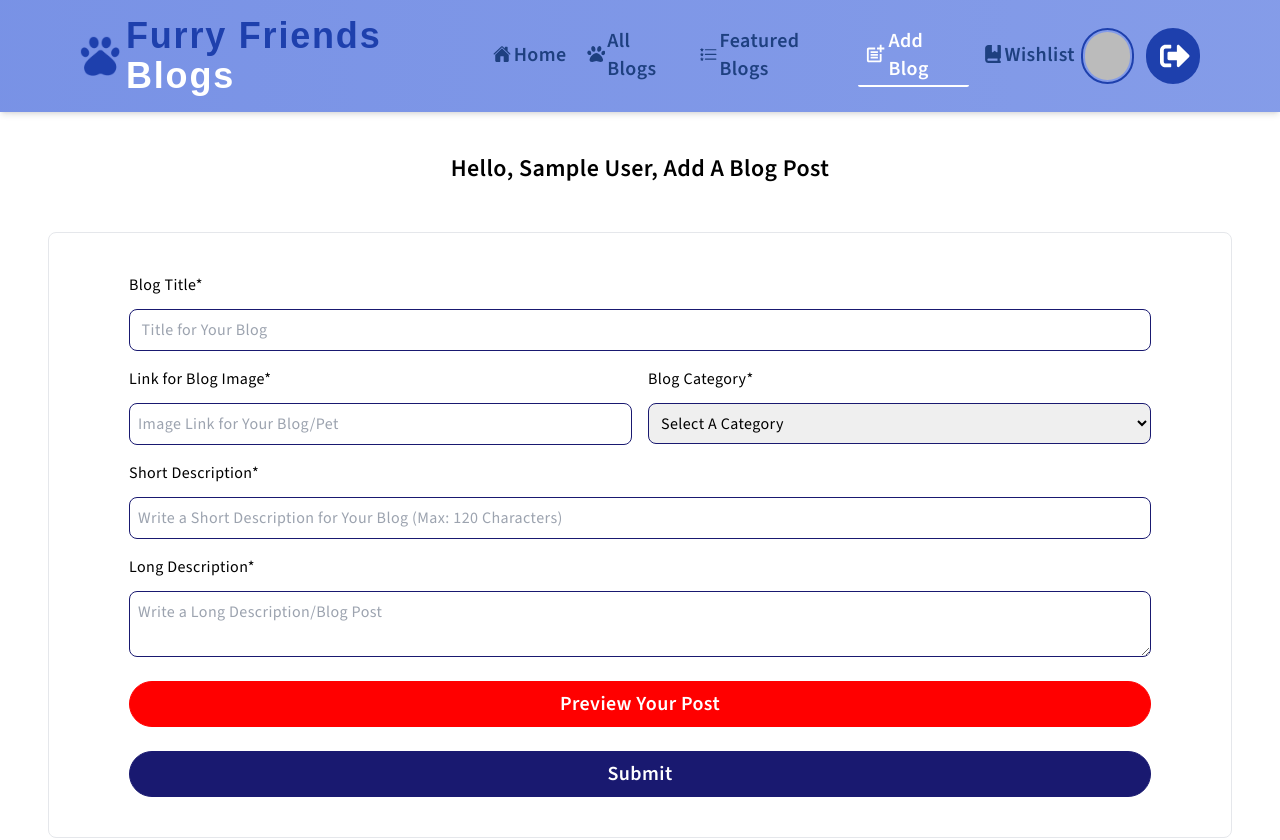
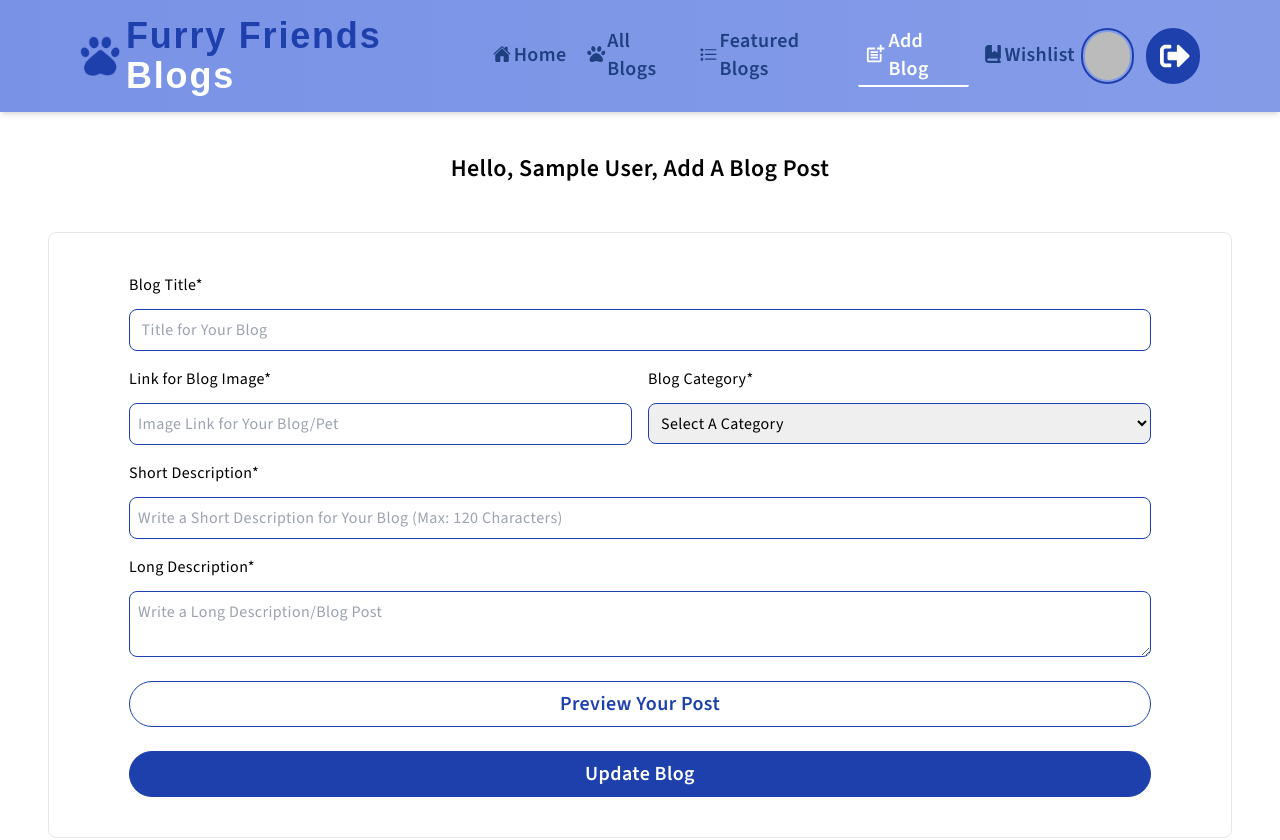
Before and after one commit to nazmul-nhb/furry-friends-blogs-client, a React (Vite) app: page /add-blog in a window 1280 px wide. Shown: the top 840 px of the page. Built offline with nearby package versions, Linux system fonts and the light colour scheme; no server answers; sample sign-in values are in the browser's storage; a web font is replaced by a local one.

Commit message:
updated several form designs and added focus on reply box

```diff
--- a/src/components/Preview/Preview.jsx
+++ b/src/components/Preview/Preview.jsx
@@ -4,7 +4,7 @@ const Preview = ({ previewBlog }) => {
     const { blog_title, category, image, short_description, long_description } = previewBlog;
 
     return (
-        <section className="mx-2 md:mx-8 my-2 md:my-8 p-2 md:px-4">
+        <section className="m-6 p-2 pb-10 md:px-4 bg-gradient-to-b from-[#93a9f0fa] to-[#839bebfa] rounded-lg">
             <h3 className="font-kreonSerif text-2xl md:text-4xl font-black leading-snug mb-2">{blog_title}</h3>
             {/* Blogger Info */}
             <h3 className="text-furry text-xl font-semibold"><span className="text-black">Category: </span>{category}</h3>
--- a/src/components/TableFeatured/TableFeatured.css
+++ b/src/components/TableFeatured/TableFeatured.css
@@ -35,7 +35,7 @@
     display: table-cell;
     text-align: left;
     vertical-align: center;
-    border-left: 1px solid #1e40ad
+    border-left: 1px solid #718bde
 }
 
 .featured-table th:first-child,
--- a/src/pages/AddBlog/AddBlog.jsx
+++ b/src/pages/AddBlog/AddBlog.jsx
@@ -62,7 +62,7 @@ const AddBlog = () => {
                 <title>Add Blog - Furry Friends Blogs</title>
             </Helmet>
             <h2 className="text-lg md:text-2xl font-semibold text-center mb-8 md:mb-12">Hello, {user.displayName}, Add A Blog Post</h2>
-
+            {/* Form */}
             <form onSubmit={handleSubmit(handleAddBlog)} className="flex flex-col gap-6 mx-auto px-4 lg:px-20 py-6 lg:py-10 shadow-[#363538] border rounded-lg">
                 <div className="grid grid-cols-1 lg:grid-cols-2 gap-4">
                     {/* Blog Title */}
@@ -73,7 +73,7 @@ const AddBlog = () => {
                                 required:
                                     { value: true, message: "You must provide a valid Title for Your Blog." }
                             })}
-                            className="p-2 rounded-lg border border-[midnightblue] transition duration-500 focus:outline-0" type="text" name="blog_title" id="blog_title" placeholder=" Title for Your Blog" />
+                            className="focus:bg-[#dce1f5] p-2 rounded-lg border border-furry transition duration-500 focus:outline-0" type="text" name="blog_title" id="blog_title" placeholder=" Title for Your Blog" />
                         {
                             errors.blog_title && <p className="text-red-700">{errors.blog_title.message}</p>
                         }
@@ -86,7 +86,7 @@ const AddBlog = () => {
                                 required:
                                     { value: true, message: "You must provide a valid link." }
                             })}
-                            className="p-2 rounded-lg border border-[midnightblue] transition duration-500 focus:outline-0" type="text" name="image" id="image" placeholder="Image Link for Your Blog/Pet" />
+                            className="focus:bg-[#dce1f5] p-2 rounded-lg border border-furry transition duration-500 focus:outline-0" type="text" name="image" id="image" placeholder="Image Link for Your Blog/Pet" />
                         {
                             errors.image && <p className="text-red-700">{errors.image.message}</p>
                         }
@@ -99,7 +99,7 @@ const AddBlog = () => {
                                 required:
                                     { value: true, message: "You must select a Category." }
                             })}
-                            className="p-2 rounded-lg border border-[midnightblue] transition duration-500 focus:outline-0" name="category" id="category" placeholder="Select A Category">
+                            className="focus:bg-[#dce1f5] p-2 rounded-lg border border-furry transition duration-500 focus:outline-0" name="category" id="category" placeholder="Select A Category">
                             <option value={""}>Select A Category</option>
                             <option value="Cats">Cats</option>
                             <option value="Dogs">Dogs</option>
@@ -119,7 +119,7 @@ const AddBlog = () => {
                                 required: { value: true, message: "You must write something." },
                                 maxLength: { value: 120, message: "Short Description should not exceed 120 characters!" }
                             })}
-                            className="p-2 rounded-lg border border-[midnightblue] transition duration-500 focus:outline-0" type="text" name="short_description" id="short_description" placeholder="Write a Short Description for Your Blog (Max: 120 Characters)" />
+                            className="focus:bg-[#dce1f5] p-2 rounded-lg border border-furry transition duration-500 focus:outline-0" type="text" name="short_description" id="short_description" placeholder="Write a Short Description for Your Blog (Max: 120 Characters)" />
                         {
                             errors.short_description && <p className="text-red-700">{errors.short_description.message}</p>
                         }
@@ -132,20 +132,20 @@ const AddBlog = () => {
                                 required:
                                     { value: true, message: "You must write something." }
                             })}
-                            className="p-2 rounded-lg border border-[midnightblue] transition duration-500 focus:outline-0" type="text" name="long_description" id="long_description" placeholder="Write a Long Description/Blog Post" />
+                            className="focus:bg-[#dce1f5] p-2 rounded-lg border border-furry transition duration-500 focus:outline-0" type="text" name="long_description" id="long_description" placeholder="Write a Long Description/Blog Post" />
                         {
                             errors.long_description && <p className="text-red-700">{errors.long_description.message}</p>
                         }
                     </div>
                 </div>
-                <Button onClick={handleSubmit(handlePreview)} buttonType={'button'} className={'border w-full text-xl font-semibold p-2 rounded-3xl'} color={'red'} hoverColor={'white'} hoverBgColor={'transparent'} buttonText={'Preview Your Post'}></Button>
-                <Button buttonType={'submit'} className={'border w-full text-xl font-semibold p-2 rounded-3xl'} buttonText={'Submit'} color={'midnightblue'} hoverColor={'white'} hoverBgColor={'transparent'}></Button>
+                <Button onClick={handleSubmit(handlePreview)} buttonType={'button'} className={'border !border-furry w-full text-xl font-semibold p-2 rounded-3xl'} color={'white'} hoverColor={'#1e40ad'} hoverBgColor={'#1e40ad'} buttonText={'Preview Your Post'}></Button>
+                <Button buttonType={'submit'} className={'border w-full text-xl font-semibold p-2 rounded-3xl'} buttonText={'Update Blog'} color={'#1e40ad'} hoverColor={'white'} hoverBgColor={'transparent'}></Button>
             </form>
             {
                 showModal && (
-                    <dialog open className="w-full xl:w-auto h-full bg-gradient-to-b from-[#7076a0ed] to-[#8078a4fb] fixed top-1/2 left-1/2 transform -translate-x-1/2 -translate-y-1/2 rounded-lg z-20 overflow-y-auto">
+                    <dialog open className="w-[96%] xl:w-auto h-dvh mt-24 bg-opacity-95 bg-[#d9dff3c3] fixed top-1/2 left-1/2 transform -translate-x-1/2 -translate-y-1/2 rounded-lg z-20 overflow-y-auto">
                         <Preview previewBlog={previewBlog}></Preview>
-                        <button onClick={closeModal} className='absolute top-1 right-1 text-5xl text-red-900 hover:text-red-700 hover:opacity-80 transition-all duration-500' title='Close'><IoIosCloseCircle /></button>
+                        <button onClick={closeModal} className='absolute top-1 right-1 text-5xl text-red-700 hover:text-furry hover:opacity-80 transition-all duration-500' title='Close'><IoIosCloseCircle /></button>
                     </dialog>
                 )
             }
--- a/src/pages/AllBlogs/AllBlogs.jsx
+++ b/src/pages/AllBlogs/AllBlogs.jsx
@@ -92,16 +92,16 @@ const AllBlogs = () => {
             <Helmet>
                 <title>All Blogs - Furry Friends Blogs</title>
             </Helmet>
-            <h3 className="text-center font-bold text-3xl mb-8">All Blogs</h3>
+            <h3 className="text-center text-furry font-bold text-3xl mb-8">All Blogs</h3>
             <p className="mx-auto w-4/5 md:w-3/5 text-center font-semibold">Explore All the Blogs about Your Favorite Pets</p>
             {/* Filter & Search */}
             <div className="my-8 flex flex-col md:flex-row justify-start md:justify-center items-center gap-3 md:gap-6">
                 {/* Filter */}
-                <form className="text-blue-900">
+                <form className="text-furry">
                     <select
                         onChange={handleFilter}
                         value={category}
-                        className="p-2 rounded-lg outline outline-none border border-blue-900"
+                        className="focus:bg-[#dce1f5] p-2 rounded-lg outline outline-none border border-furry"
                         name="category" id="category">
                         <option value="">Filter by Category</option>
                         <option value="Cats">Cats</option>
@@ -112,14 +112,14 @@ const AllBlogs = () => {
                     </select>
                 </form>
                 {/* Search */}
-                <form onSubmit={handleSearchBlog} className="flex gap-2 items-center text-blue-900">
+                <form onSubmit={handleSearchBlog} className="flex gap-2 items-center text-furry">
                     <div className="flex gap-2 items-center relative">
-                        <input ref={inputRef} defaultValue={searchText} className="text-left p-2 rounded-lg outline outline-none border border-blue-900" placeholder="Search by Blog Title" type="text" name="search" id="search" />
+                        <input ref={inputRef} defaultValue={searchText} className="text-left p-2 rounded-lg outline outline-none border focus:bg-[#dce1f5] text-furry border-furry" placeholder="Search by Blog Title" type="text" name="search" id="search" />
                         {
                             searchText !== '' && <button title="Clear Search Field" onClick={clearSearchText} className="absolute right-2 text-3xl hover:text-red-900"><FaDeleteLeft /></button>
                         }
                     </div>
-                    <button className="border py-2 px-4 rounded-2xl border-blue-900" type="submit">Search</button>
+                    <button className="border py-2 px-4 rounded-lg font-bold tracking-wider border-furry bg-furry text-white hover:bg-transparent hover:text-furry transition-all duration-700" type="submit">Search</button>
                 </form>
             </div>
 
@@ -146,7 +146,7 @@ const AllBlogs = () => {
                     }
                     <button className={"px-3 border disabled:text-gray-500 disabled:border-gray-500 disabled:hover:text-gray-500 disabled:hover:bg-transparent text-blue-950 border-blue-950 hover:bg-blue-950 hover:text-white"} disabled={currentPage === pages.length || totalPages === 0} onClick={handleNextPage}>Next</button>
                 </div>
-                <select className="border px-2 py-1 focus:text-orange-700 outline-orange-700 border-blue-900 text-blue-900" value={itemsPerPage} onChange={handleItemsPerPage} name="" id="">
+                <select className="border px-2 py-1 focus:text-orange-700 outline-orange-700 border-furry text-furry" value={itemsPerPage} onChange={handleItemsPerPage} name="" id="">
                     <option value="6">Blogs Per Page: 6</option>
                     <option value="12">Blogs Per Page: 12</option>
                     <option value="24">Blogs Per Page: 24</option>
--- a/src/pages/UpdateBlog/UpdateBlog.jsx
+++ b/src/pages/UpdateBlog/UpdateBlog.jsx
@@ -178,14 +178,14 @@ const UpdateBlog = () => {
                         }
                     </div>
                 </div>
-                <Button onClick={handleSubmit(handlePreview)} buttonType={'button'} className={'border w-full text-xl font-semibold p-2 rounded-3xl'} color={'red'} hoverColor={'white'} hoverBgColor={'transparent'} buttonText={'Preview Your Post'}></Button>
-                <Button buttonType={'submit'} className={'border w-full text-xl font-semibold p-2 rounded-3xl'} buttonText={'Update Blog'} color={'midnightblue'} hoverColor={'white'} hoverBgColor={'transparent'}></Button>
+                <Button onClick={handleSubmit(handlePreview)} buttonType={'button'} className={'border !border-furry w-full text-xl font-semibold p-2 rounded-3xl'} color={'white'} hoverColor={'#1e40ad'} hoverBgColor={'#1e40ad'} buttonText={'Preview Your Post'}></Button>
+                <Button buttonType={'submit'} className={'border w-full text-xl font-semibold p-2 rounded-3xl'} buttonText={'Update Blog'} color={'#1e40ad'} hoverColor={'white'} hoverBgColor={'transparent'}></Button>
             </form>
             {
                 showModal && (
-                    <dialog open className="w-full xl:w-auto h-full bg-gradient-to-b from-[#7076a0ed] to-[#8078a4fb] fixed top-1/2 left-1/2 transform -translate-x-1/2 -translate-y-1/2 rounded-lg z-20 overflow-y-auto">
+                    <dialog open className="w-[96%] xl:w-auto h-full mt-24 bg-opacity-95 bg-[#d9dff3c3] fixed top-1/2 left-1/2 transform -translate-x-1/2 -translate-y-1/2 rounded-lg z-20 overflow-y-auto">
                         <Preview previewBlog={previewBlog}></Preview>
-                        <button onClick={closeModal} className='absolute top-1 right-1 text-5xl text-red-900 hover:text-red-700 hover:opacity-80 transition-all duration-500' title='Close'><IoIosCloseCircle /></button>
+                        <button onClick={closeModal} className='absolute top-1 right-1 text-5xl text-red-700 hover:text-furry hover:opacity-80 transition-all duration-500' title='Close'><IoIosCloseCircle /></button>
                     </dialog>
                 )
             }
```
Also changed, not shown: src/components/Comments/Comment.jsx (+11 -3 lines).
